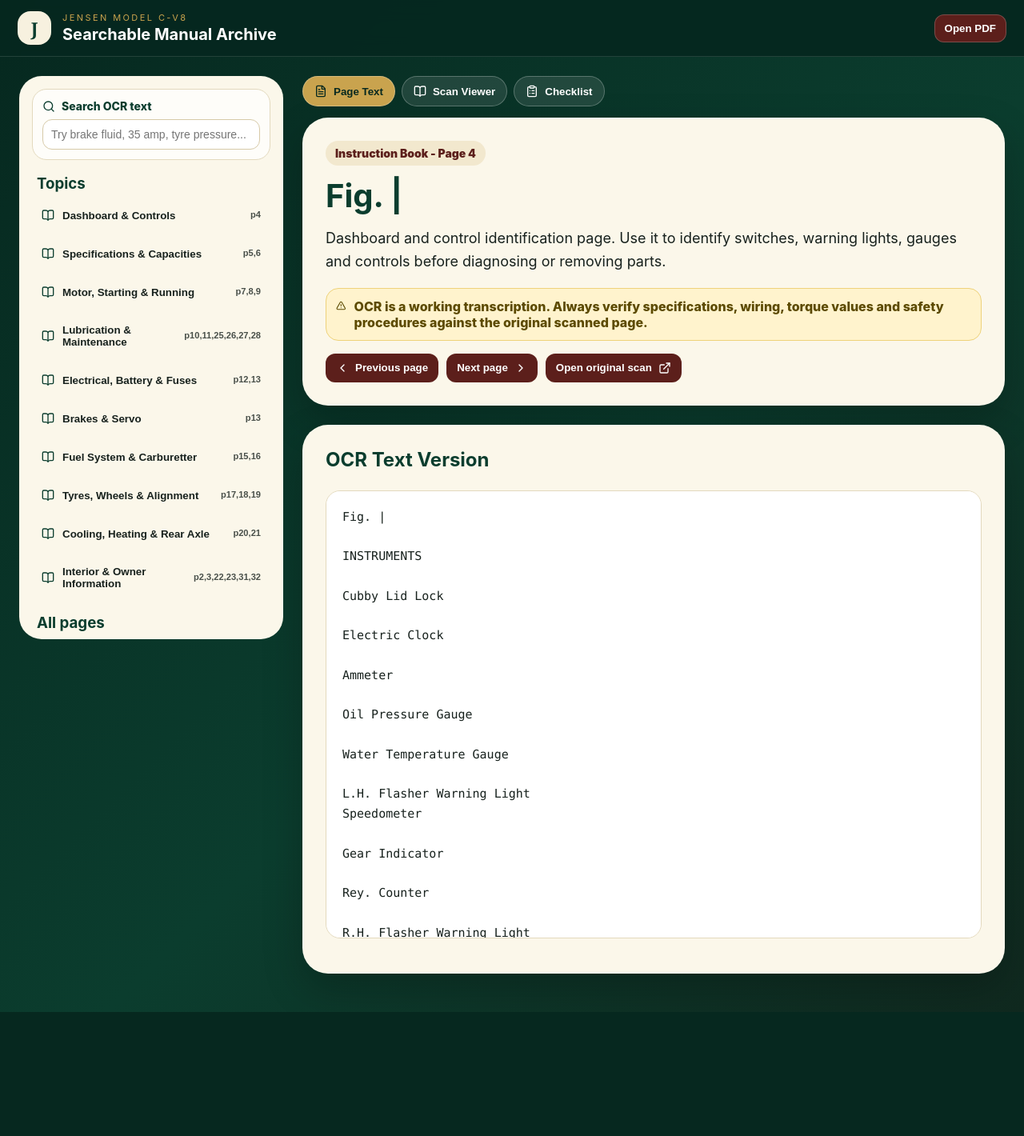
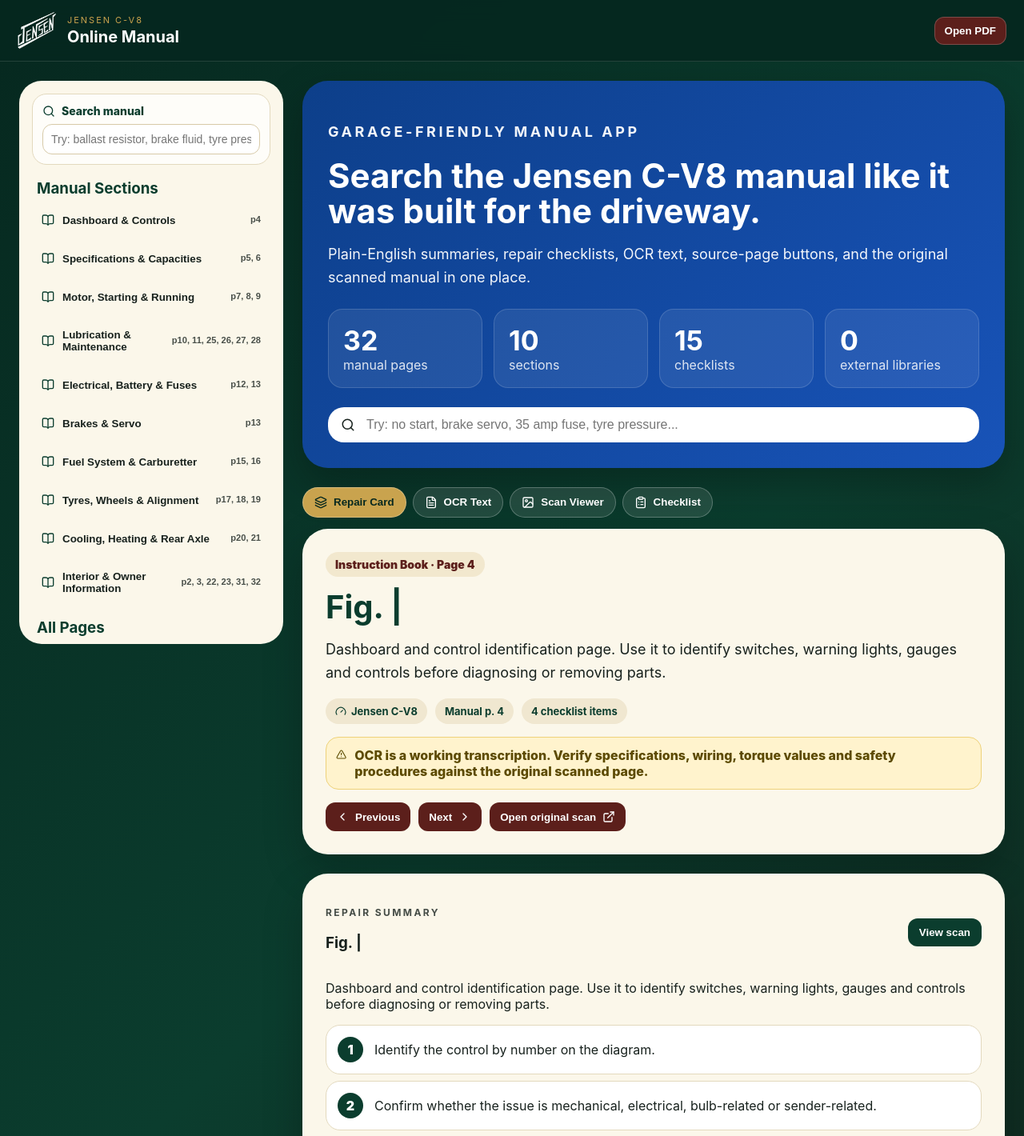
Before and after one commit to jonpj1000-stack/jensen-cv8-online, a React (Vite) app: page / in a window 1280 px wide. Shown: the top 1420 px of the page at 80% size. Before the commit the page ends 1265 px from the top, so only its background shows below. Built offline with nearby package versions, Linux system fonts and the light colour scheme.

Commit message:
Update main.jsx

```diff
--- a/src/main.jsx
+++ b/src/main.jsx
@@ -1,26 +1,48 @@
 import React, { useMemo, useState } from 'react';
 import { createRoot } from 'react-dom/client';
-import { Search, BookOpen, FileText, Wrench, ExternalLink, Menu, X, ZoomIn, ZoomOut, ChevronLeft, ChevronRight, ClipboardList, AlertTriangle } from 'lucide-react';
+import {
+  Search,
+  BookOpen,
+  FileText,
+  Wrench,
+  ExternalLink,
+  Menu,
+  X,
+  ZoomIn,
+  ZoomOut,
+  ChevronLeft,
+  ChevronRight,
+  ClipboardList,
+  AlertTriangle,
+  Gauge,
+  Layers,
+  Image as ImageIcon
+} from 'lucide-react';
 import { manualPages } from './manualPages.js';
 import './styles.css';
 
 const topicalSections = [
-  { title:'Dashboard & Controls', pages:[4], tags:'dashboard instruments controls switches gauges warning lights' },
-  { title:'Specifications & Capacities', pages:[5,6], tags:'specifications capacity timing plug gap compression oil dimensions' },
-  { title:'Motor, Starting & Running', pages:[7,8,9], tags:'engine motor starting running gearbox transmission overdrive towing' },
-  { title:'Lubrication & Maintenance', pages:[10,11,25,26,27,28], tags:'lubrication maintenance grease oil service miles' },
-  { title:'Electrical, Battery & Fuses', pages:[12,13], tags:'electrical lucas autolite battery positive earth fuse fuses bulbs lamps wiper' },
-  { title:'Brakes & Servo', pages:[13], tags:'brakes servo dunlop brake fluid handbrake vacuum' },
-  { title:'Fuel System & Carburetter', pages:[15,16], tags:'fuel carburetter carter idle fast idle choke throttle linkage' },
-  { title:'Tyres, Wheels & Alignment', pages:[17,18,19], tags:'tyres tires wheels alignment bearings toe-in castor camber' },
-  { title:'Cooling, Heating & Rear Axle', pages:[20,21], tags:'cooling fan radiator heater ventilation antifreeze coolant rear axle powr-lok drive belt' },
-  { title:'Interior & Owner Information', pages:[2,3,22,23,31,32], tags:'owner warranty seats upholstery vehicle particulars chassis engine key' }
+  { title: 'Dashboard & Controls', pages: [4], tags: 'dashboard instruments controls switches gauges warning lights' },
+  { title: 'Specifications & Capacities', pages: [5, 6], tags: 'specifications capacity timing plug gap compression oil dimensions' },
+  { title: 'Motor, Starting & Running', pages: [7, 8, 9], tags: 'engine motor starting running gearbox transmission overdrive towing' },
+  { title: 'Lubrication & Maintenance', pages: [10, 11, 25, 26, 27, 28], tags: 'lubrication maintenance grease oil service miles' },
+  { title: 'Electrical, Battery & Fuses', pages: [12, 13], tags: 'electrical lucas autolite battery positive earth fuse fuses bulbs lamps wiper' },
+  { title: 'Brakes & Servo', pages: [13], tags: 'brakes servo dunlop brake fluid handbrake vacuum' },
+  { title: 'Fuel System & Carburetter', pages: [15, 16], tags: 'fuel carburetter carter idle fast idle choke throttle linkage' },
+  { title: 'Tyres, Wheels & Alignment', pages: [17, 18, 19], tags: 'tyres tires wheels alignment bearings toe-in castor camber' },
+  { title: 'Cooling, Heating & Rear Axle', pages: [20, 21], tags: 'cooling fan radiator heater ventilation antifreeze coolant rear axle powr-lok drive belt' },
+  { title: 'Interior & Owner Information', pages: [2, 3, 22, 23, 31, 32], tags: 'owner warranty seats upholstery vehicle particulars chassis engine key' }
 ];
 
 function highlight(text, q) {
   if (!q.trim()) return text;
-  const parts = text.split(new RegExp(`(${q.replace(/[.*+?^${}()|[\]\\]/g, '\\$&')})`, 'ig'));
-  return parts.map((part, i) => part.toLowerCase() === q.toLowerCase() ? <mark key={i}>{part}</mark> : part);
+
+  const safeQuery = q.replace(/[.*+?^${}()|[\]\\]/g, '\\$&');
+  const parts = text.split(new RegExp(`(${safeQuery})`, 'ig'));
+
+  return parts.map((part, i) =>
+    part.toLowerCase() === q.toLowerCase() ? <mark key={i}>{part}</mark> : part
+  );
 }
 
 function App() {
@@ -28,114 +50,281 @@
   const [pageNo, setPageNo] = useState(4);
   const [zoom, setZoom] = useState(100);
   const [drawer, setDrawer] = useState(false);
-  const [mode, setMode] = useState('page');
+  const [mode, setMode] = useState('cards');
 
   const page = manualPages.find(p => p.page === pageNo) || manualPages[0];
+
+  const pagesWithChecklists = manualPages.filter(p => p.checklist && p.checklist.length).length;
+
   const searchResults = useMemo(() => {
     const q = query.trim().toLowerCase();
     if (!q) return [];
+
+    const safeQuery = q.replace(/[.*+?^${}()|[\]\\]/g, '\\$&');
+
     return manualPages
       .map(p => {
         const hay = `${p.title} ${p.text} ${p.summary}`.toLowerCase();
-        const score = (hay.match(new RegExp(q.replace(/[.*+?^${}()|[\]\\]/g, '\\$&'), 'g')) || []).length;
+        const score = (hay.match(new RegExp(safeQuery, 'g')) || []).length;
         return { ...p, score };
       })
       .filter(p => p.score > 0)
-      .sort((a,b) => b.score - a.score);
+      .sort((a, b) => b.score - a.score);
   }, [query]);
 
-  const openPdf = (p = pageNo) => window.open(`/manuals/jensen_cv8_owners_manual.pdf#page=${p}`, '_blank');
-  const goPage = (p) => { setPageNo(Math.max(1, Math.min(manualPages.length, p))); setDrawer(false); };
+  const openPdf = (p = pageNo) => {
+    window.open(`/manuals/jensen_cv8_owners_manual.pdf#page=${p}`, '_blank');
+  };
 
-  const pageList = <aside className={drawer ? 'sidebar open' : 'sidebar'}>
-    <div className="mobileClose"><strong>Manual Pages</strong><button onClick={() => setDrawer(false)}><X size={20}/></button></div>
+  const goPage = (p) => {
+    setPageNo(Math.max(1, Math.min(manualPages.length, p)));
+    setDrawer(false);
+  };
+
+  const pageList = (
+    <aside className={drawer ? 'sidebar open' : 'sidebar'}>
+      <div className="mobileClose">
+        <strong>Manual Library</strong>
+        <button onClick={() => setDrawer(false)}><X size={20} /></button>
+      </div>
+
       <div className="searchBox">
-      <label><Search size={16}/> Search OCR text</label>
-      <input value={query} onChange={e => setQuery(e.target.value)} placeholder="Try brake fluid, 35 amp, tyre pressure..." />
+        <label><Search size={16} /> Search manual</label>
+        <input
+          value={query}
+          onChange={e => setQuery(e.target.value)}
+          placeholder="Try: ballast resistor, brake fluid, tyre pressure..."
+        />
       </div>
-    {query && <div className="resultsBox">
-      <strong>{searchResults.length} OCR result{searchResults.length === 1 ? '' : 's'}</strong>
-      {searchResults.slice(0,8).map(r => <button key={r.page} onClick={() => goPage(r.page)}>p{r.page}: {r.title}<small>{r.score} hit{r.score === 1 ? '' : 's'}</small></button>)}
-    </div>}
-    <h3>Topics</h3>
+
+      {query && (
+        <div className="resultsBox">
+          <strong>{searchResults.length} result{searchResults.length === 1 ? '' : 's'}</strong>
+          {searchResults.slice(0, 8).map(r => (
+            <button key={r.page} onClick={() => goPage(r.page)}>
+              p{r.page}: {r.title}
+              <small>{r.score} hit{r.score === 1 ? '' : 's'}</small>
+            </button>
+          ))}
+        </div>
+      )}
+
+      <h3>Manual Sections</h3>
       <nav className="topics">
-      {topicalSections.map(s => <button key={s.title} onClick={() => goPage(s.pages[0])}><BookOpen size={16}/><span>{s.title}</span><small>p{s.pages.join(',')}</small></button>)}
+        {topicalSections.map(s => (
+          <button key={s.title} onClick={() => goPage(s.pages[0])}>
+            <BookOpen size={16} />
+            <span>{s.title}</span>
+            <small>p{s.pages.join(', ')}</small>
+          </button>
+        ))}
       </nav>
-    <h3>All pages</h3>
+
+      <h3>All Pages</h3>
       <nav>
-      {manualPages.map(p => <button key={p.page} className={p.page === pageNo ? 'selected' : ''} onClick={() => goPage(p.page)}><FileText size={16}/><span>Page {p.page}</span><small>{p.title}</small></button>)}
+        {manualPages.map(p => (
+          <button
+            key={p.page}
+            className={p.page === pageNo ? 'selected' : ''}
+            onClick={() => goPage(p.page)}
+          >
+            <FileText size={16} />
+            <span>Page {p.page}</span>
+            <small>{p.title}</small>
+          </button>
+        ))}
       </nav>
-  </aside>;
+    </aside>
+  );
 
-  return <div className="app">
-    <header>
+  return (
+    <div className="app">
+      <header className="topBar">
         <button className="hamburger" onClick={() => setDrawer(true)}><Menu /></button>
-      <div className="badge">J</div>
-      <div className="headText"><p>Jensen Model C-V8</p><h1>Searchable Manual Archive</h1></div>
-      <button className="openPdf" onClick={() => openPdf()}>Open PDF</button>
+
+        <div className="brand">
+          <img src="/jensen-logo.png" alt="Jensen logo" />
+          <div>
+            <p>Jensen C-V8</p>
+            <h1>Online Manual</h1>
+          </div>
+        </div>
+
+        <button className="openPdf" onClick={() => openPdf()}>
+          Open PDF
+        </button>
       </header>
 
       <div className="layout">
         {pageList}
+
         <main>
+          <section className="hero">
+            <div>
+              <p className="eyebrow">Garage-friendly manual app</p>
+              <h2>Search the Jensen C-V8 manual like it was built for the driveway.</h2>
+              <p>
+                Plain-English summaries, repair checklists, OCR text, source-page buttons,
+                and the original scanned manual in one place.
+              </p>
+            </div>
+
+            <div className="heroStats">
+              <div><strong>{manualPages.length}</strong><span>manual pages</span></div>
+              <div><strong>{topicalSections.length}</strong><span>sections</span></div>
+              <div><strong>{pagesWithChecklists}</strong><span>checklists</span></div>
+              <div><strong>0</strong><span>external libraries</span></div>
+            </div>
+
+            <div className="heroSearch">
+              <Search size={18} />
+              <input
+                value={query}
+                onChange={e => setQuery(e.target.value)}
+                placeholder="Try: no start, brake servo, 35 amp fuse, tyre pressure..."
+              />
+              {query && <button onClick={() => setQuery('')}>Clear</button>}
+            </div>
+          </section>
+
           <div className="tabs">
-          <button className={mode==='page'?'active':''} onClick={() => setMode('page')}><FileText size={16}/> Page Text</button>
-          <button className={mode==='scan'?'active':''} onClick={() => setMode('scan')}><BookOpen size={16}/> Scan Viewer</button>
-          <button className={mode==='checklist'?'active':''} onClick={() => setMode('checklist')}><ClipboardList size={16}/> Checklist</button>
+            <button className={mode === 'cards' ? 'active' : ''} onClick={() => setMode('cards')}>
+              <Layers size={16} /> Repair Card
+            </button>
+            <button className={mode === 'page' ? 'active' : ''} onClick={() => setMode('page')}>
+              <FileText size={16} /> OCR Text
+            </button>
+            <button className={mode === 'scan' ? 'active' : ''} onClick={() => setMode('scan')}>
+              <ImageIcon size={16} /> Scan Viewer
+            </button>
+            <button className={mode === 'checklist' ? 'active' : ''} onClick={() => setMode('checklist')}>
+              <ClipboardList size={16} /> Checklist
+            </button>
           </div>
 
           <section className="card pageHeader">
-          <div className="kicker">Instruction Book - Page {page.page}</div>
+            <div className="kicker">Instruction Book · Page {page.page}</div>
             <h2>{page.title}</h2>
             <p>{page.summary}</p>
-          <div className="warn"><AlertTriangle size={18}/><span>OCR is a working transcription. Always verify specifications, wiring, torque values and safety procedures against the original scanned page.</span></div>
+
+            <div className="tagRow">
+              <span><Gauge size={14} /> Jensen C-V8</span>
+              <span>Manual p. {page.page}</span>
+              <span>{page.checklist?.length || 0} checklist items</span>
+            </div>
+
+            <div className="warn">
+              <AlertTriangle size={18} />
+              <span>
+                OCR is a working transcription. Verify specifications, wiring, torque values
+                and safety procedures against the original scanned page.
+              </span>
+            </div>
+
             <div className="buttons">
-            <button onClick={() => goPage(pageNo - 1)}><ChevronLeft size={16}/> Previous page</button>
-            <button onClick={() => goPage(pageNo + 1)}>Next page <ChevronRight size={16}/></button>
-            <button onClick={() => openPdf(page.page)}>Open original scan <ExternalLink size={16}/></button>
+              <button onClick={() => goPage(pageNo - 1)}><ChevronLeft size={16} /> Previous</button>
+              <button onClick={() => goPage(pageNo + 1)}>Next <ChevronRight size={16} /></button>
+              <button onClick={() => openPdf(page.page)}>Open original scan <ExternalLink size={16} /></button>
             </div>
           </section>
 
-        {mode === 'page' && <section className="card">
-          <h3 className="sectionTitle">OCR Text Version</h3>
-          <pre className="ocrText">{highlight(page.text || 'No readable OCR text was extracted from this page. It may be a blank page, diagram-heavy page, or poor scan.', query)}</pre>
-        </section>}
+          {mode === 'cards' && (
+            <section className="card repairCard">
+              <div className="repairCardTop">
+                <div>
+                  <p className="eyebrow">Repair summary</p>
+                  <h3>{page.title}</h3>
+                </div>
+                <button onClick={() => setMode('scan')}>View scan</button>
+              </div>
 
-        {mode === 'scan' && <section className="card viewer">
+              <p>{page.summary}</p>
+
+              {page.checklist && page.checklist.length ? (
+                <ol className="checklist compact">
+                  {page.checklist.slice(0, 5).map((item, i) => (
+                    <li key={item}>
+                      <span>{i + 1}</span>
+                      <p>{item}</p>
+                    </li>
+                  ))}
+                </ol>
+              ) : (
+                <div className="emptyChecklist">
+                  <Wrench size={24} />
+                  <p>No repair checklist has been generated for this page yet.</p>
+                </div>
+              )}
+            </section>
+          )}
+
+          {mode === 'page' && (
+            <section className="card">
+              <h3 className="sectionTitle">OCR text from this page</h3>
+              <p className="helperText">Use this for quick searching only. Verify details against the scan.</p>
+              <pre className="ocrText">
+                {highlight(
+                  page.text || 'No readable OCR text was extracted from this page.',
+                  query
+                )}
+              </pre>
+            </section>
+          )}
+
+          {mode === 'scan' && (
+            <section className="card viewer">
               <div className="viewerTop">
-            <h3>Original Scanned Page {page.page}</h3>
+                <h3>Original scanned page {page.page}</h3>
                 <div>
-              <button onClick={() => setZoom(Math.max(60, zoom-20))}><ZoomOut size={16}/></button>
-              <button onClick={() => setZoom(Math.min(180, zoom+20))}><ZoomIn size={16}/></button>
+                  <button onClick={() => setZoom(Math.max(60, zoom - 20))}><ZoomOut size={16} /></button>
+                  <button onClick={() => setZoom(Math.min(180, zoom + 20))}><ZoomIn size={16} /></button>
                 </div>
               </div>
-          <iframe title="manual pdf" src={`/manuals/jensen_cv8_owners_manual.pdf#page=${page.page}&zoom=${zoom}`} />
-        </section>}
+              <iframe
+                title="manual pdf"
+                src={`/manuals/jensen_cv8_owners_manual.pdf#page=${page.page}&zoom=${zoom}`}
+              />
+            </section>
+          )}
 
-        {mode === 'checklist' && <section className="card">
-          <h3 className="sectionTitle">Plain-English Checklist / Notes from This Page</h3>
+          {mode === 'checklist' && (
+            <section className="card">
+              <h3 className="sectionTitle">Plain-English checklist</h3>
               {page.checklist && page.checklist.length ? (
-            <ol className="checklist">{page.checklist.map((item, i) => <li key={item}><span>{i+1}</span><p>{item}</p></li>)}</ol>
+                <ol className="checklist">
+                  {page.checklist.map((item, i) => (
+                    <li key={item}>
+                      <span>{i + 1}</span>
+                      <p>{item}</p>
+                    </li>
+                  ))}
+                </ol>
               ) : (
                 <div className="emptyChecklist">
-              <Wrench size={24}/>
-              <p>No specific repair checklist has been generated for this page yet. Use the OCR text and scan for reference, or add a page-specific checklist as more manuals are loaded.</p>
+                  <Wrench size={24} />
+                  <p>No specific repair checklist has been generated for this page yet.</p>
                 </div>
               )}
-        </section>}
+            </section>
+          )}
 
-        {query && <section className="card">
-          <h3 className="sectionTitle">Search Results from OCR Text</h3>
+          {query && (
+            <section className="card">
+              <h3 className="sectionTitle">Search results from OCR text</h3>
               <div className="searchResults">
-            {searchResults.map(r => <button key={r.page} onClick={() => goPage(r.page)}>
+                {searchResults.map(r => (
+                  <button key={r.page} onClick={() => goPage(r.page)}>
                     <strong>Page {r.page}: {r.title}</strong>
                     <span>{r.text.slice(0, 260)}...</span>
-            </button>)}
+                  </button>
+                ))}
               </div>
-        </section>}
+            </section>
+          )}
         </main>
       </div>
     </div>
+  );
 }
 
 createRoot(document.getElementById('root')).render(<App />);
```
Lines whose indentation alone changed are shown as unchanged.
